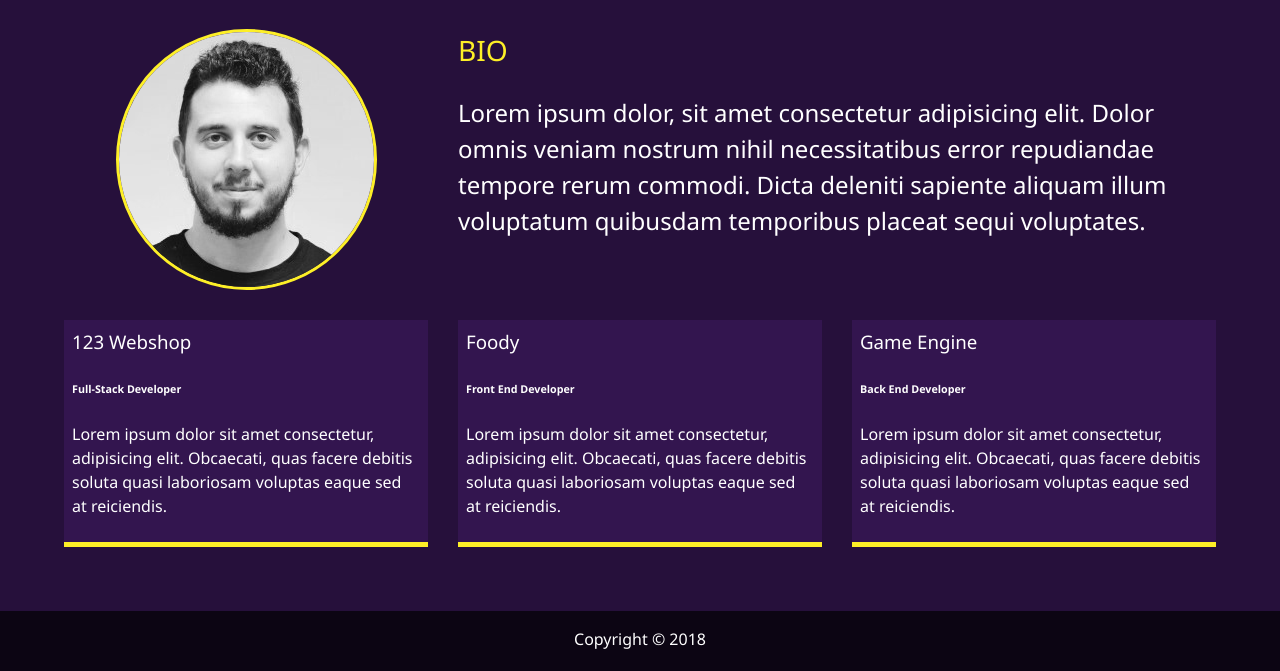
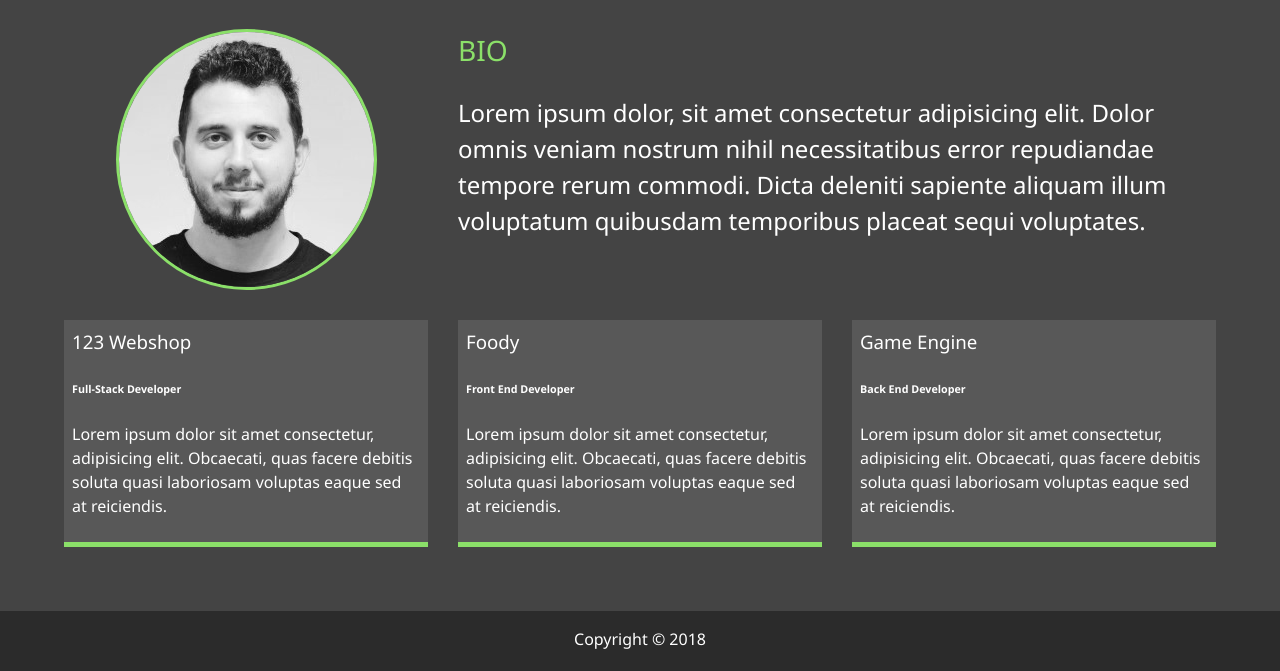
Before and after one commit to Preap/portfolio, a website: page dist/about.html in a window 1280 px wide. Shown: the part 253-924 px from the top of the page. Drawn offline with Linux system fonts and the light colour scheme.

Commit message:
changed colors

```diff
--- a/scss/_config.scss
+++ b/scss/_config.scss
@@ -1,5 +1,5 @@
-$primary-color: rgb(38, 16, 59);
-$secondary-color: #fdef27;
+$primary-color: #444;
+$secondary-color: #8be069;
 $show-home-image: true;
 $home-image: url(../img/keyboard.jpg);
 $portrait-image: url(../img/port2BW.jpg);
--- a/scss/main.scss
+++ b/scss/main.scss
@@ -114,7 +114,7 @@ main {
   }
 
   .job{
-    background: lighten($primary-color,5);
+    background: lighten($primary-color,8);
     padding: 0.5rem;
     border-bottom: $secondary-color 5px solid;
   }
```
Also changed, not shown: dist/css/main.css.
